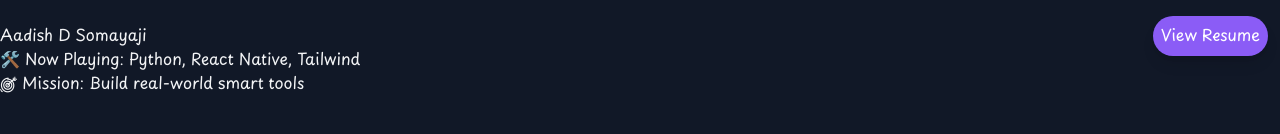
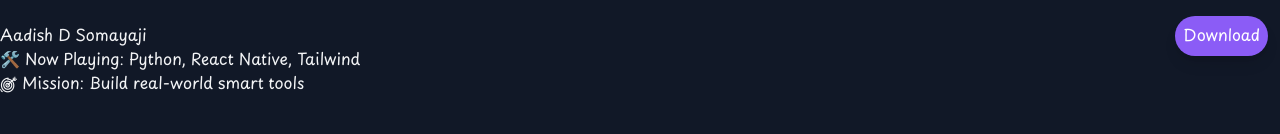
Before and after one commit to Hunter69240/resume-website, a React (Vite) app: page / in a window 1280 px wide. Shown: the top 134 px of the page. Built offline with nearby package versions, Linux system fonts and the light colour scheme; the HTML template or start-up script is replaced by a standard one.

Commit message:
Download-21-05025

```diff
--- a/src/Components/Header.jsx
+++ b/src/Components/Header.jsx
@@ -12,14 +12,13 @@ function Header() {
 
                 <div>
                     <a
-                      href="/Aadish_CV .pdf"
-                      target="_blank"
-                      rel="noopener noreferrer"
-                      className="mx-3 my-3 bg-[#8B5CF6] text-white rounded-full w-25 p-2 shadow-lg hover:bg-red-500"
+                        href="/Aadish_CV .pdf"
+                        target="_blank"
+                        rel="noopener noreferrer"
+                        className="mx-3 my-3 bg-[#8B5CF6] text-white rounded-full w-25 p-2 shadow-lg hover:bg-red-500"
                     >
-                    View Resume
+                        Download
                     </a>
-
                 </div>
             </div>
         </>
```
